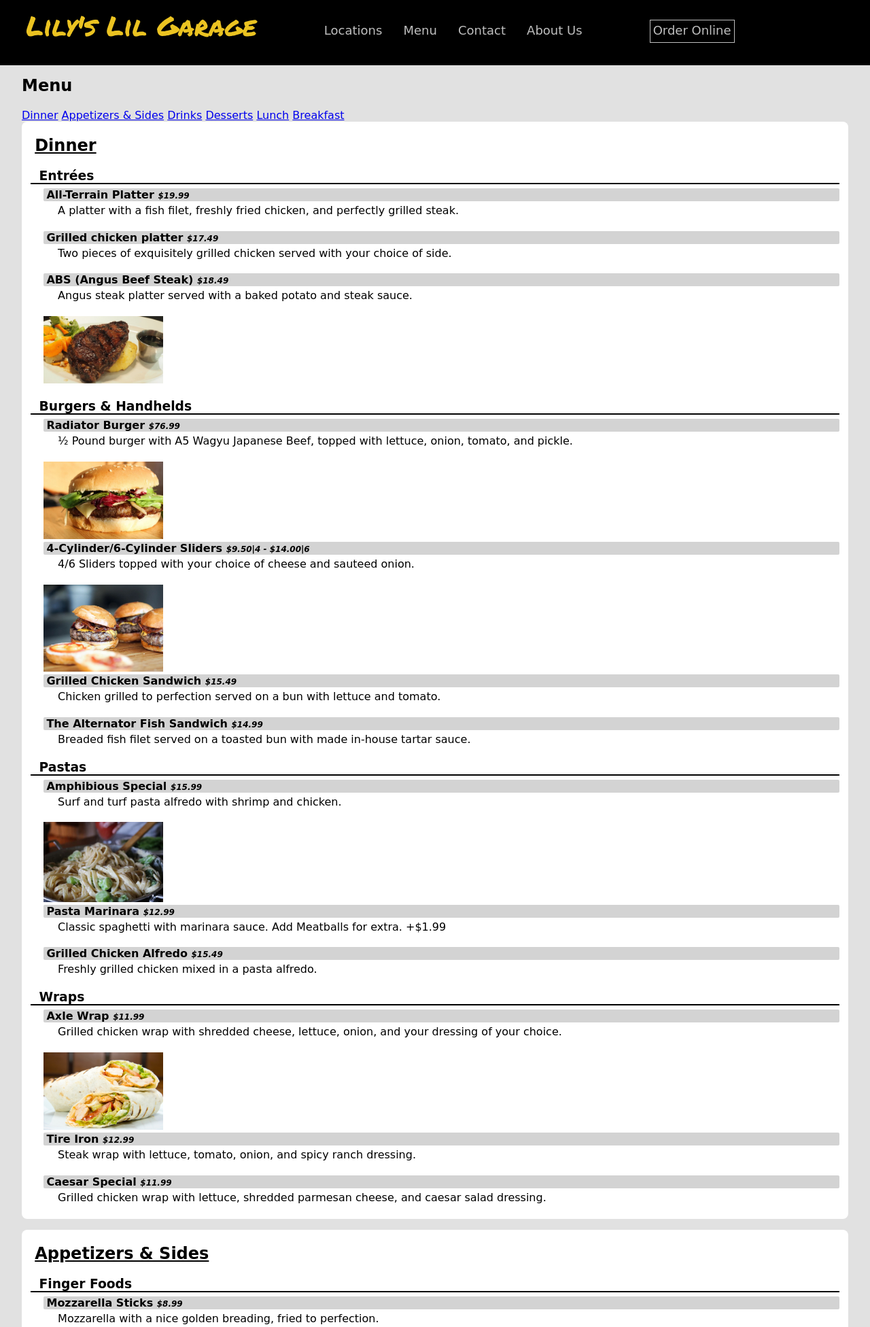
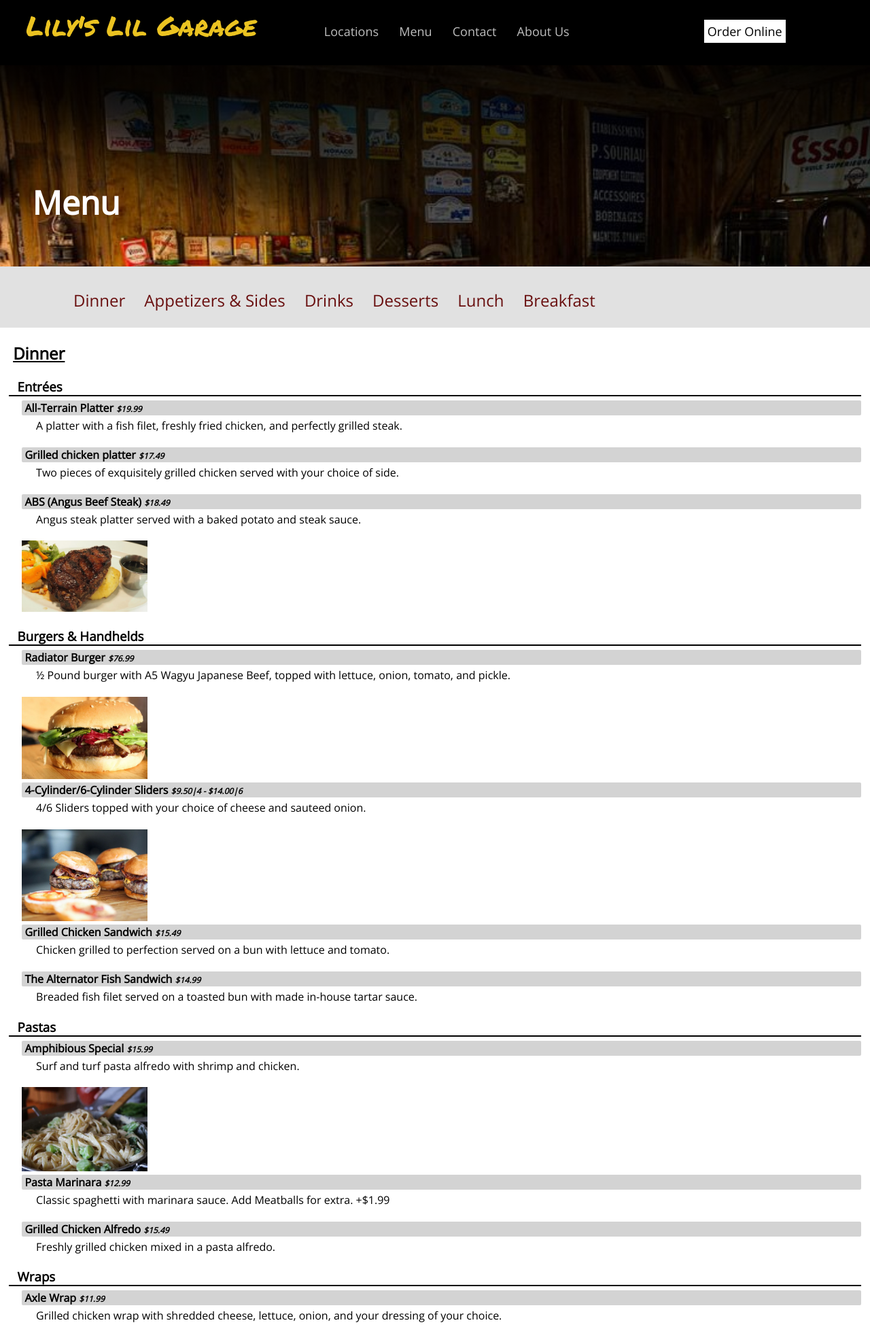
Before and after one commit to cjordanOU/Lily-Garage-Website, a PHP site: page /menu.php in a window 1280 px wide. Shown: the top 1952 px of the page at 68% size. Run offline with PHP 8.4, Linux system fonts and the light colour scheme.

Commit message:
Update style.css

```diff
--- a/style.css
+++ b/style.css
@@ -9,7 +9,8 @@
 /* ------ ------ Applies to All HTML elements ------ ------ */
 * {
     box-sizing: border-box;
-    font-family:"Comic Sans MS", cursive, sans-serif;
+    font-family:"Open Sans", cursive, sans-serif;
+    /*font-family:"Comic Sans MS", cursive, sans-serif;*/
 }
 
 /* ------ ------ Standard HTML Styles ------ ------ */
@@ -81,7 +82,10 @@ header nav a {
 
 header nav a:last-child {
     border: 1px solid rgb(190, 190, 190);
-    margin-left: 72px;
+    margin-left: 172px;
+    background-color: white;
+    border: 1px solid white;
+    color: black;
 }
 
 header nav a:hover {
@@ -92,16 +96,16 @@ header nav a:hover {
 }
 
 header nav a:last-child:hover {
-    background-color: white;
-    border-color: white;
-    color: black;
+    background-color: black;
+    border: 1px solid rgb(190, 190, 190);
+    color: white;
 }
 
 /* ------ main ------ */
 main {
     /* Main webpage area, where main webpage content is */
     width: 100%;
-    padding: 92px 32px 18px 32px;
+    padding: 92px 0 18px 0;
     margin: 0;
     /*box-shadow: 0 0 4px rgba(0,0,0,.14), 0 4px 8px rgba(0,0,0,.28);*/
 }
@@ -156,15 +160,25 @@ footer div nav a:hover, footer div address a:hover {
 /* ------ ------ Class Styles ------ ------ */
 
 /* ------ menuItem ------ */
+.mTable{
+	width: 100%;
+	padding-left:15px;
+	padding-right:15px;
+	margin-left:auto;
+	margin-right:auto;
+
+}
+
+.TEdit {
+padding:none;
+word-wrap:break-word;
+max-width: 150px;
+}
+
 .menuItem {
     /* menuItem div; dinner, breakfast, etc... */
     background-color: white;
-    border-radius: 8px;
     padding: .15vh 1vw;
-}
-
-.menuItem:not(:first-child) {
-    /* Applies to all menuItem's except for the first */
     margin-top: 2vh;
 }
 
@@ -203,6 +217,29 @@ footer div nav a:hover, footer div address a:hover {
     margin-bottom: 1.3em;
 }
 
+.menuBar {
+    height: 90px;
+    width: 85%;
+    margin: auto;
+    padding-top: 33px
+}
+
+.menuBar a {
+    padding: 12px;
+    color: #690f0f;
+    font-size: 24px;
+    text-align: center;
+    text-decoration: none;
+    width: 25%;
+    transition: 0.2s;
+    -webkit-transition: 0.2s;
+}
+
+.menuBar a:hover {
+    border-bottom: 5px solid #690f0f;
+    transition: 0.5s;
+    -webkit-transition: 0.3s;
+}
 
 .logo {
     /* The large website logo text, appears on header etc... */
@@ -272,17 +309,29 @@ footer div nav a:hover, footer div address a:hover {
     font-size: .75em;
 }
 
-.parallaxBG {
-    /* Makes a parallax image background */
+.parallaxBG-large {
+    /* Makes a parallax image background (Large) */
     min-height: 75vh;
     background-attachment: fixed;
     background-position: center;
     background-repeat: no-repeat;
     background-size: cover;
     padding: 5vh 5vw;
+    /* Specify the background image in HTML using the style attribute */
 }
 
-.parallaxText {
+.parallaxBG-small {
+    /* Makes a parallax image background (Small) */
+    min-height: 300px;
+    background-attachment: fixed;
+    background-position: center;
+    background-repeat: no-repeat;
+    background-size: cover;
+    padding: 5vh 5vw;
+    /* Specify the background image in HTML using the style attribute */
+}
+
+.parallaxText1 {
     /* Positions the parallaxText to be on top of the parallaxBG div */
     position: absolute;
     top: 62.5%;
@@ -294,29 +343,41 @@ footer div nav a:hover, footer div address a:hover {
     text-align: center;
 }
 
-.parallaxText h2 {
+.parallaxText1 h2, .parallaxText2 h2 {
     /* Header2 Text for parallaxText */
     color: white;
     font-size: 3em;
 }
 
-.parallaxText a {
+.parallaxText1 a {
     /* The parallaxText button */
     position: absolute;
     transform: translateX(-175%);
     background: red;
-    padding: 1.5%;
+    padding: 24px;
     color: white;
     text-decoration: none;
     transition: 0.2s;
     -webkit-transition: 0.2s;
 }
 
-.parallaxText a:hover {
+.parallaxText1 a:hover {
     /* Changes color of the parallaxText button when hovered over */
     background: salmon;
     transition: 0.2s;
     -webkit-transition: 0.2s;
+}
+
+.parallaxText2 {
+    /* Positions the parallaxText to be on top of the parallaxBG div */
+    position: absolute;
+    top: 620px;
+    left: 700px;
+    transform: translate(-1100px, -415px);
+    z-index: 2;
+    width: 80%;
+    padding: 20px;
+    text-align: center;
 }
 
 .blur1 {
```
Also changed, not shown: other parts of style.css (+61 -7 lines).
